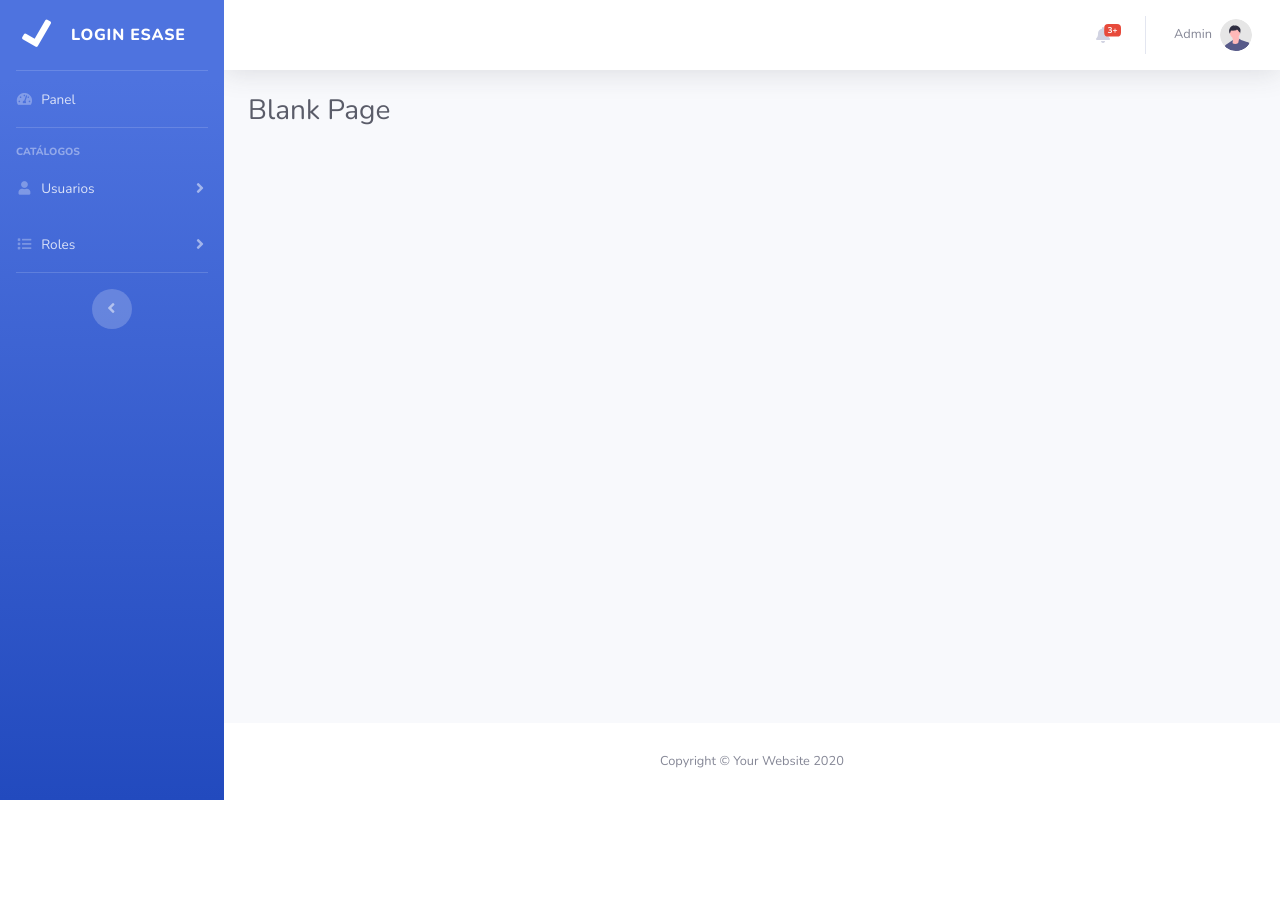
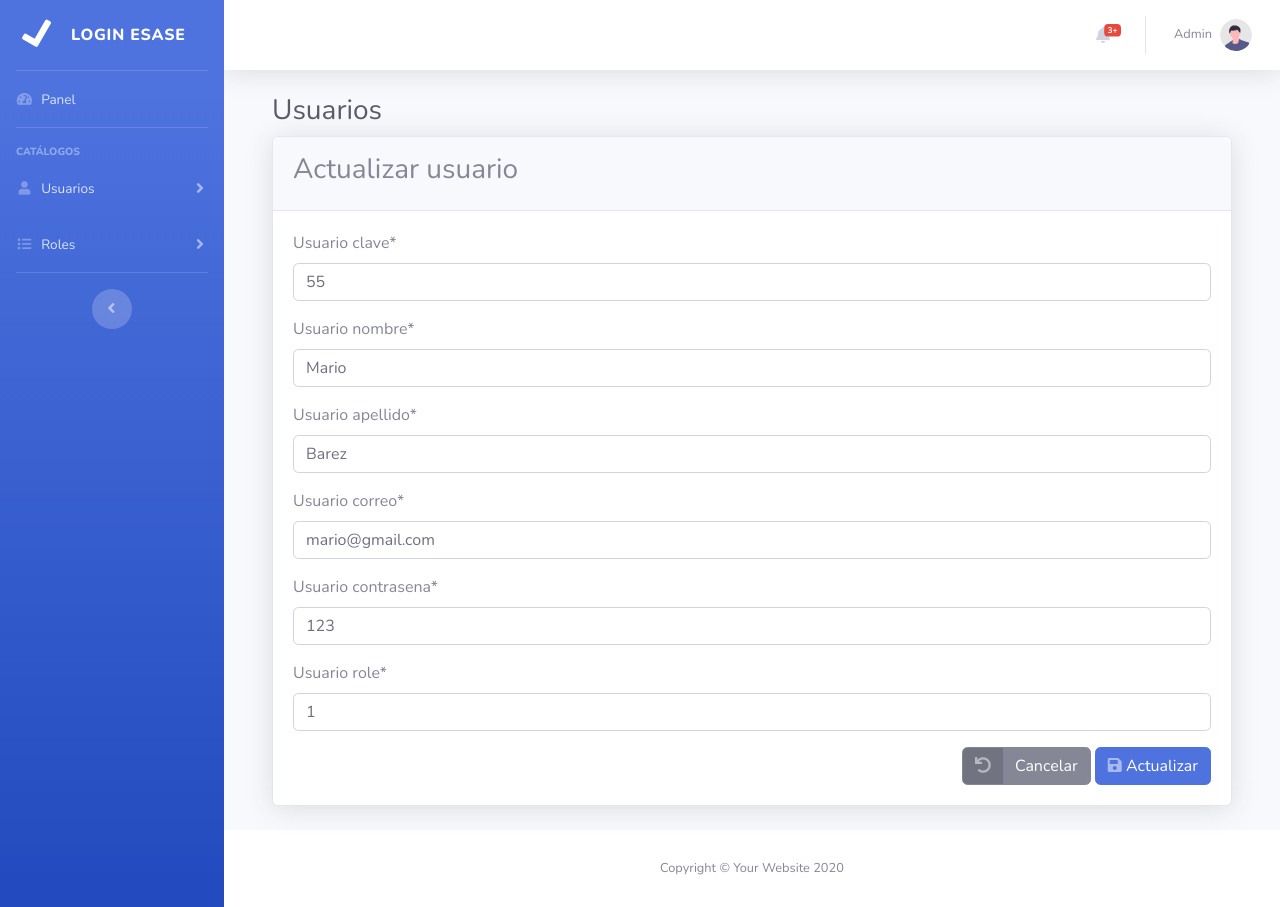
Before and after one commit to soyvicgeek/face-id-project, a Django app: page /usuarios/usuarios-update/6 in a window 1280 px wide. Before the commit the page ends 800 px from the top, so only its background shows below. Run offline with Django 4.2, Linux system fonts and the light colour scheme; data comes from the database, SQL or seed files in the repository; both versions use the stored data as it was after the commit; parts of the project's set-up code (start-up, migrations or seed data) failed here and were passed over; some libraries are stand-ins or nearby versions.

Commit message:
Actualizar Usuario con SWAL

```diff
--- a/usuarios/templates/usuarios/usuario_update.html
+++ b/usuarios/templates/usuarios/usuario_update.html
@@ -1 +1,41 @@
 {% extends 'app/base.html' %}
+
+{% load crispy_forms_tags %}
+
+{% block contenido %}
+	<!-- Begin Page Content -->
+    <div class="container-fluid">
+        <!-- Page Heading -->
+        <h1 class="h3 mb-2 text-gray-800">Usuarios</h1>
+        <!-- DataTales Example -->
+        <div class="card shadow mb-4">
+            <div class="card-header py-3">
+                <h3 class="align-content-center ">Actualizar usuario</h3>
+
+            </div>
+            <div class="card-body">
+                <form action="" method="POST">
+                    {% csrf_token %}
+                    {{ form | crispy }}
+
+                    <div class="d-flex justify-content-end">
+                        <a href="{% url 'usuarios:usuario_list' %}" class="btn btn-secondary btn-icon-split">
+                            <span class="icon text-white-50">
+                                <i class="fas fa-undo"></i>
+                            </span>
+                            <span class="text">Cancelar</span>
+                        </a>
+                        &nbsp;
+                        <button type="submit" class="btn btn-primary">
+                            <span class="icon text-white-50">
+                                <i class="fas fa-save"></i>
+                            </span>
+                            <span class="text">Actualizar</span>
+                        </button>
+                    </div>
+
+                </form>
+            </div>
+        </div>
+    </div>
+{% endblock %}
```
Also changed, not shown: faceid.sqlite3.
